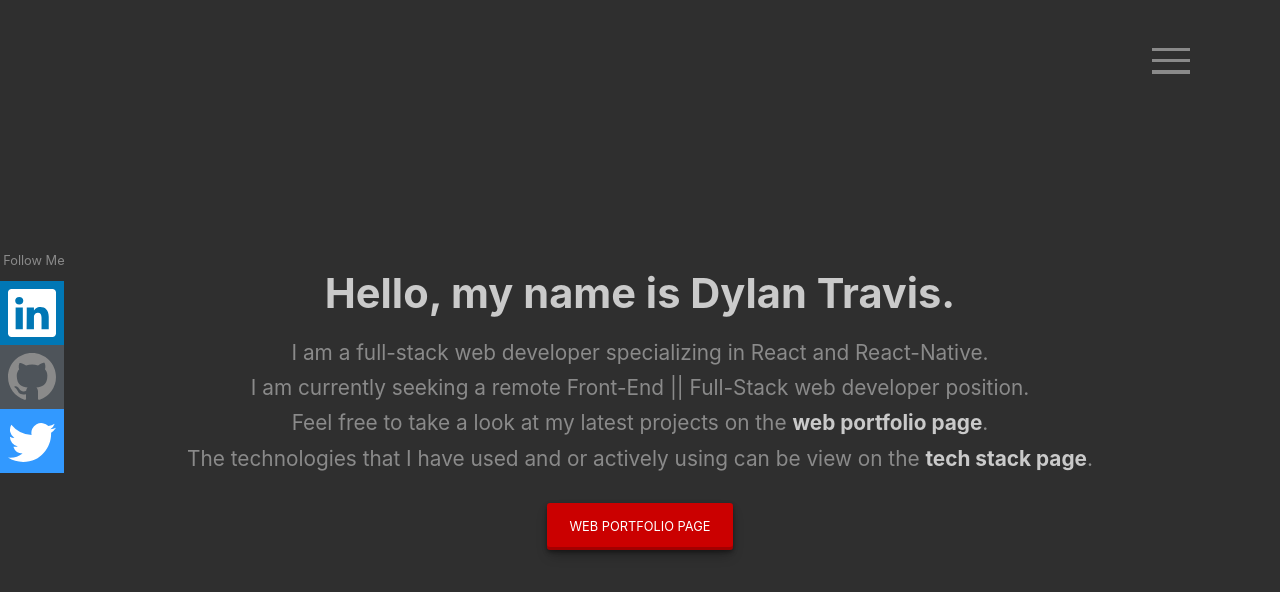
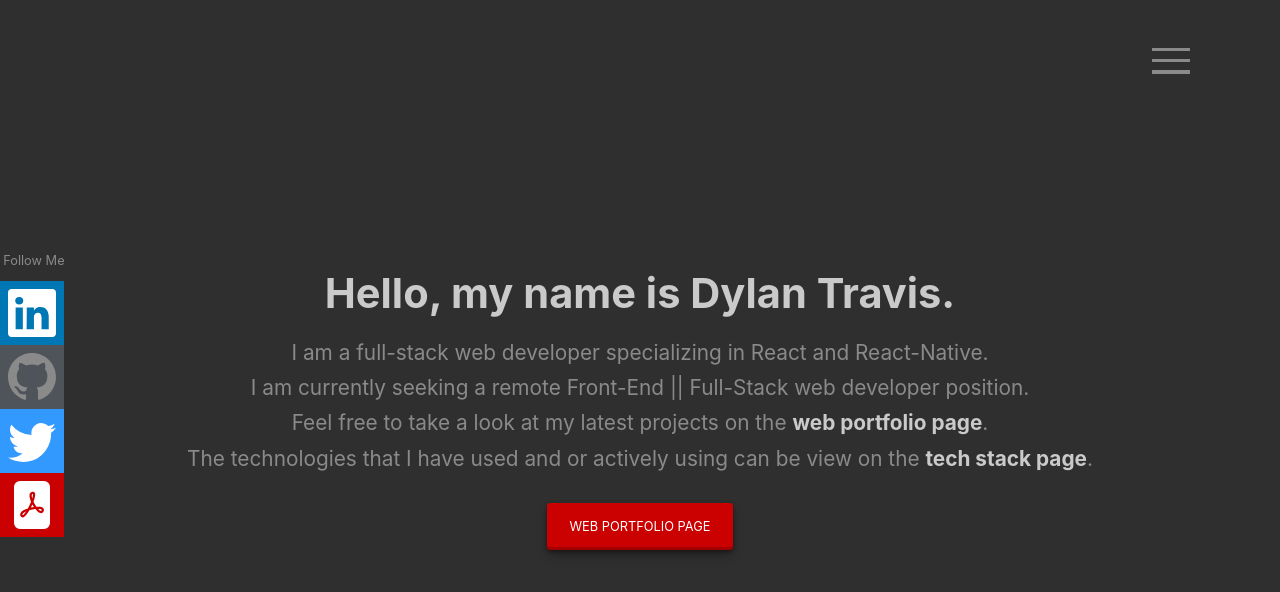
Before and after one commit to asendice/dtravsite, a React (Create React App) app in the folder client/: page / in a window 1280 px wide. Shown: the top 592 px of the page. Built offline with nearby package versions, Linux system fonts and the light colour scheme; no server answers.

Commit message:
added resume link to socials

```diff
--- a/client/src/components/about/socials.js
+++ b/client/src/components/about/socials.js
@@ -1,4 +1,4 @@
-import { BsLinkedin, BsGithub, BsTwitter } from "react-icons/bs";
+import { BsLinkedin, BsGithub, BsTwitter, BsFillFilePdfFill } from "react-icons/bs";
 import classes from "./socials.module.css";
 
 function Socials() {
@@ -29,6 +29,14 @@ function Socials() {
       >
         <BsTwitter className={classes.twitter} />
       </a>
+      <a
+        href="https://dtravmysite.s3.us-west-1.amazonaws.com/Dylan_Travis_-_Web_Developer.pdf"
+        rel="noopener noreferrer"
+        target="_blank"
+        className={`${classes.iconContainer} ${classes.red}`}
+      >
+        <BsFillFilePdfFill className={classes.red}  />
+      </a>
     </div>
   );
 }
--- a/client/src/components/about/socials.module.css
+++ b/client/src/components/about/socials.module.css
@@ -39,6 +39,11 @@
   color: #8A8A8A;
 }
 
+.red {
+  background-color: rgb(203, 0, 0);
+  color: #fff;
+}
+
 .iconContainer:hover {
   animation: slideOut .4s forwards;
 }
```
